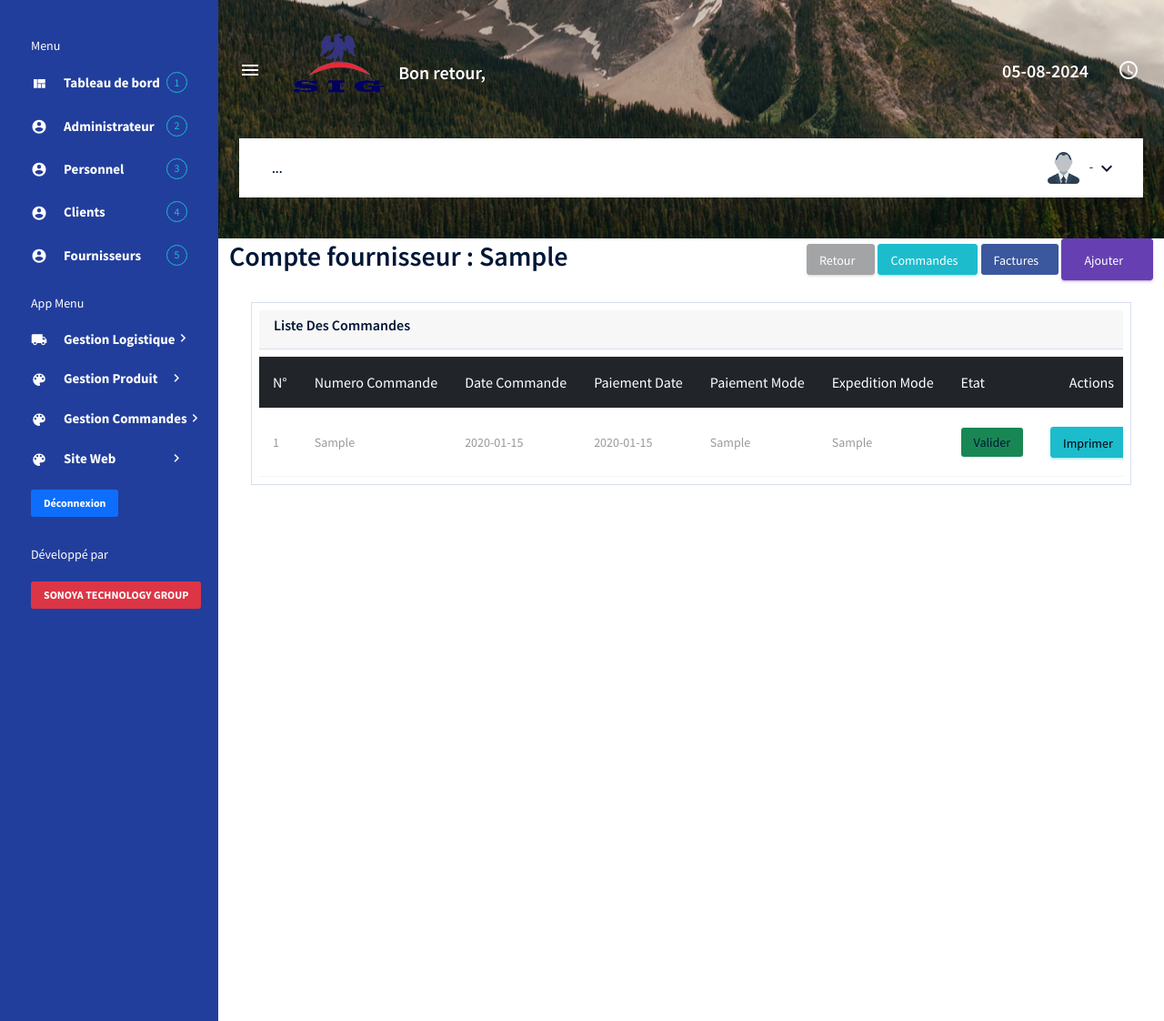
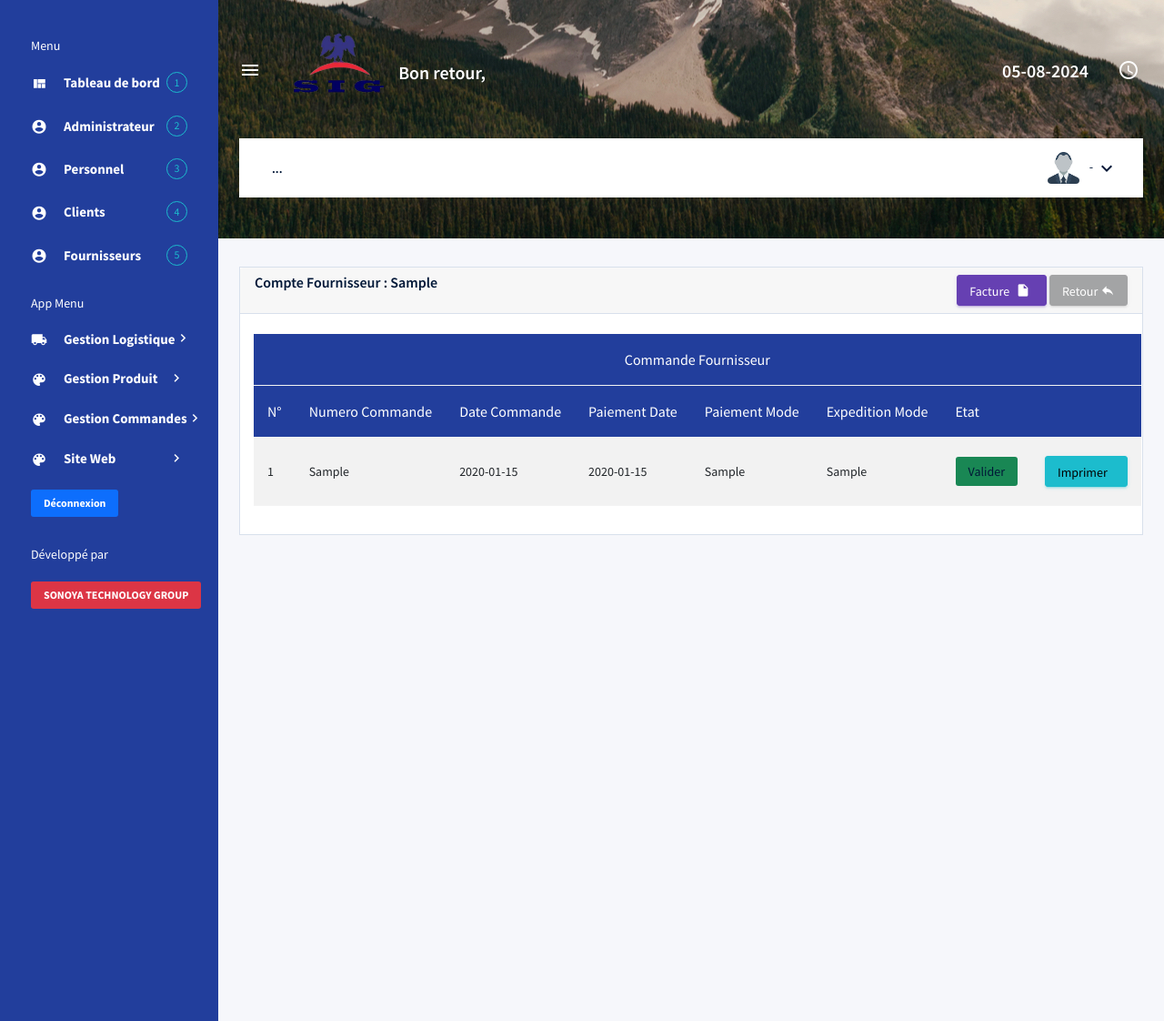
Before and after one commit to Aboubacar23/sig-app, a Symfony app: template templates/fournisseur/comptes.html.twig in a window 1280 px wide. Shown: the whole page at 91% size. Run offline with Twig, Linux system fonts and the light colour scheme; the template is opened without the code that fills it: most values are stand-ins (such as "Sample title", 1, 10 or a date in 2020); some libraries are stand-ins or nearby versions.

Commit message:
MISE À JOUR 3

```diff
--- a/templates/client/facture.html.twig
+++ b/templates/client/facture.html.twig
@@ -3,7 +3,6 @@
 {% block title %}FactureClient index{% endblock %}
 
 {% block body %}
-
 <div class="content-wrapper">
     <div class="row">
         <div class="col-12 grid-margin stretch-card">
--- a/templates/fournisseur/comptes.html.twig
+++ b/templates/fournisseur/comptes.html.twig
@@ -3,46 +3,51 @@
 {% block title %}CommandeFournisseur index{% endblock %}
 
 {% block body %}
-<div class="container-xl">
-    <div class="page-header d-print-none">
-        <div class="row g-2 align-items-center">
-            <div class="col">
-                <h2 class="page-title">Compte fournisseur : {{ fournisseur.codeFournisseur }}</h2>
+<div class="content-wrapper">
+    <div class="row">
+        <div class="col-12 grid-margin stretch-card">
+            <div class="card">
+                <div class="card-header">
+                    <div class="row">
+                        <div class="col-md-3">
+                            <h4 class="card-title">Compte fournisseur : {{ fournisseur.codeFournisseur }}</h4>
                         </div>
-            <div class="col-12 col-md-auto ms-auto d-print-none">
-                <div class="btn-list">
-                    <a href="{{ path('app_fournisseur_index') }}" class="btn btn-secondary btn-sm text-white">Retour <i class="fa fa-reply p-1"></i></a>
-                    <a href="{{ path('app_fournisseur_compte', {'id': fournisseur.id }) }}" class="btn btn-info btn-sm text-white"> Commandes<i class="fa fa-first-order p-1"></i></a>
-                    <a href="{{ path('app_fournisseur_facture', {'id': fournisseur.id }) }}" class="btn btn-facebook btn-sm text-white"> Factures <i class="fa fa-list p-1"></i></a>
-                    <a href="{{path('app_fournisseur_new')}}" class="btn btn-primary d-none d-sm-inline-block">Ajouter <i class="fa fa-plus p-1"></i></a>
+                        <div class="col-md-9 text-end">
+                            <a href="{{path('app_fournisseur_facture', {'id' : fournisseur.id })}}" class="btn btn-primary btn-sm  text-white">Facture <i class="mdi mdi-file p-1"></i></a>
+                            <a href="{{path('app_fournisseur_index')}}" class="btn btn-secondary btn-sm text-white">Retour <i class="mdi mdi-reply"></i></a>
                         </div>
                     </div>
                 </div>
+                <div class="card-body">
+                    <div class="row mb-2">
+                        {% for message in app.flashes('success') %}
+                            <div class="alert alert-success">
+                                {{ message }}
                             </div>
+                        {% endfor %}
+                        {% for message in app.flashes('error') %}
+                            <div class="alert alert-danger">
+                                {{ message }}
                             </div>
-<div class="page-body">
-    <div class="container-xl">
-        <div class="row row-cards">
-            <div class="col-12">
-                <div class="card p-2 m-4">
-                    <div class="card-header mb-2">
-                        <h3 class="card-title">Liste des commandes</h3>
-                    </div>
-                    <div class="table-responsive">
-                        <table class="table card-table table-hover dataTable">
-                            <thead class="table-dark">
+                        {% endfor %}
+
+                        <table class="table table-striped mb-0">
+                            <thead>
                             <tr>
-                                    <th width="4%">N°</th>
-                                    <th width="15%">Numero Commande</th>
-                                    <th width="15%">Date Commande</th>
-                                    <th width="15%">Paiement Date</th>
-                                    <th width="15%">Paiement Mode</th>
-                                    <th width="15%">Expedition Mode</th>
-                                    <th width="6%">Etat</th>
-                                    <th class="text-center">Actions</th>
+                                <th colspan="8" class="text-center">Commande Fournisseur</th>
+                            </tr>
+                            <tr>
+                                <th scope="col">N°</th>
+                                <th scope="col">Numero Commande</th>
+                                <th scope="col">Date Commande</th>
+                                <th scope="col">Paiement Date</th>
+                                <th scope="col">Paiement Mode</th>
+                                <th scope="col">Expedition Mode</th>
+                                <th scope="col">Etat</th>
+                                <th scope="col"></th>
                             </tr>
                             </thead>
-                            <tbody width="100%">
+                            <tbody>
                                 {% set i = 0 %}
                                 {% for commande_fournisseur in commandes %}
                                     {% set i = i + 1 %}
```
Also changed, not shown: templates/fournisseur/facture.html.twig (+28 -23 lines). Lines whose indentation alone changed are shown as unchanged.
